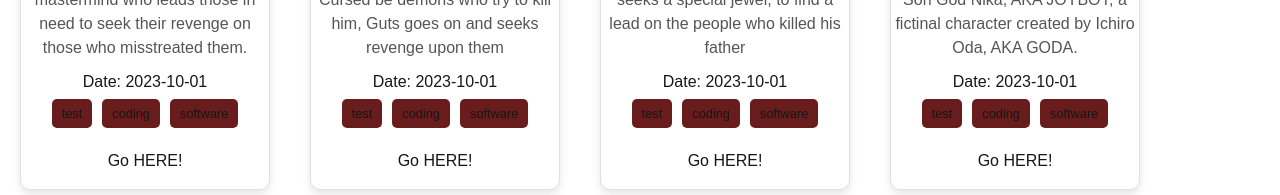
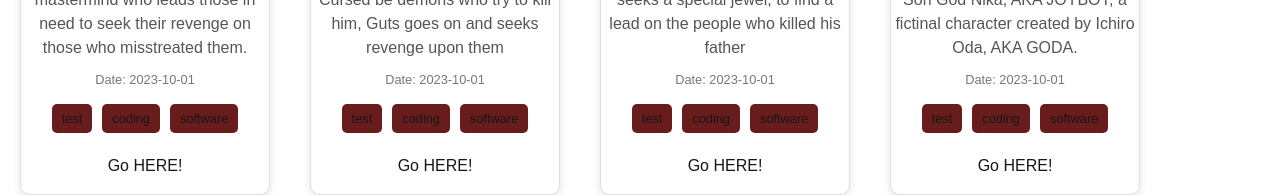
Before and after one commit to KarmaSora/showcaseSERL, a Next.js app: page / in a window 1280 px wide. Shown: the part 653-848 px from the top of the page. Built offline with nearby package versions, Linux system fonts and the light colour scheme.

Commit message:
removed ListGroup. changed filter input color to black

```diff
--- a/src/app/components/CardDisplay.tsx
+++ b/src/app/components/CardDisplay.tsx
@@ -70,6 +70,7 @@ const CardDisplay = ({ researchCards }: { researchCards: ResearchData[] }) => {
       </section>
       {/* Input field to type the filter text (title, description, tags) */}
       <input
+        className='inputFilter'
         type='text'
         placeholder='Filter by title, description, or tags'
         value={inputText}
--- a/src/app/components/Container.tsx
+++ b/src/app/components/Container.tsx
@@ -9,7 +9,7 @@ interface ResearchData {
   cardTags: string[]
   cardImageURL: string
   id: string
-  cardDate: string
+  date: string
 }
 
 export const revalidate = 60 // Next.js will regenerate the page every 60 seconds
--- a/src/app/globals.css
+++ b/src/app/globals.css
@@ -83,6 +83,12 @@ a {
   margin: 5px;
 }
 
+.card-date {
+  font-size: 0.8rem;
+  color: #777;
+  margin: 10px 0;
+}
+
 .inputFilter {
   color: #0a0a0a;
 }
@@ -97,6 +103,7 @@ a {
 button {
   background-color: darkmagenta;
 }
+
 @layer utilities {
   .text-balance {
     text-wrap: balance;
--- a/src/app/page.tsx
+++ b/src/app/page.tsx
@@ -1,10 +1,8 @@
-import ListGroup from './components/ListGroup'
 import Header from './components/Header'
 import Container from './components/Container'
 function App() {
   return (
     <>
-      {/*<ListGroup /> */}
       <Header />
       <Container />
     </>
```
